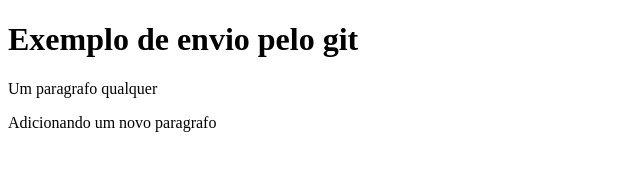
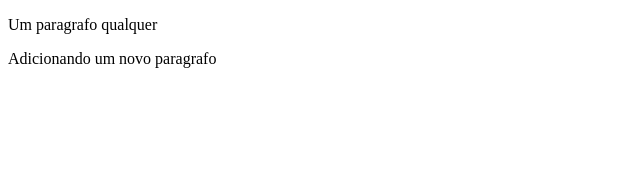
Before and after one commit to gwnicassio/projeto, a plain HTML site: page index.html in a window 1280 px wide. Shown: the whole page, without its empty margins (0-640 px from the left). Drawn offline with Linux system fonts and the light colour scheme.

Commit message:
Aremovendo h1

```diff
--- a/index.html
+++ b/index.html
@@ -8,7 +8,7 @@
 		<title>EXEMPLO GITHUB</title>
 	</head>
 	<body>
-		<h1>Exemplo de envio pelo git</h1>
+
 		<p>Um paragrafo qualquer</p>
 		<p>Adicionando um novo paragrafo</p>
 
```
